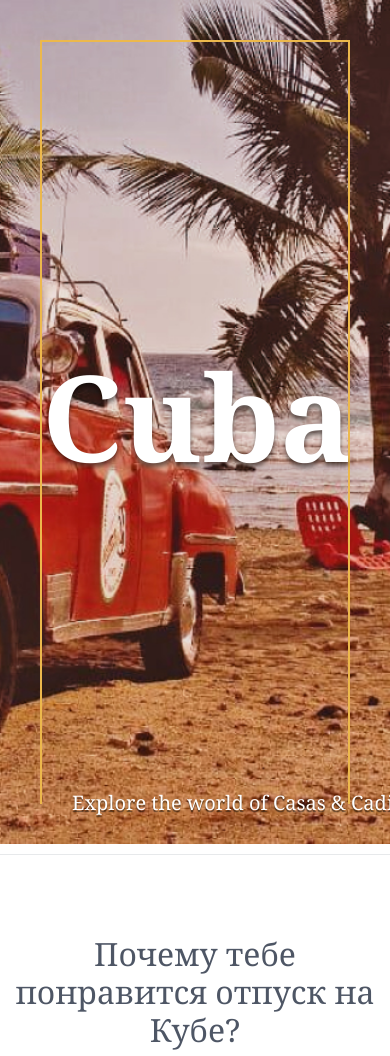
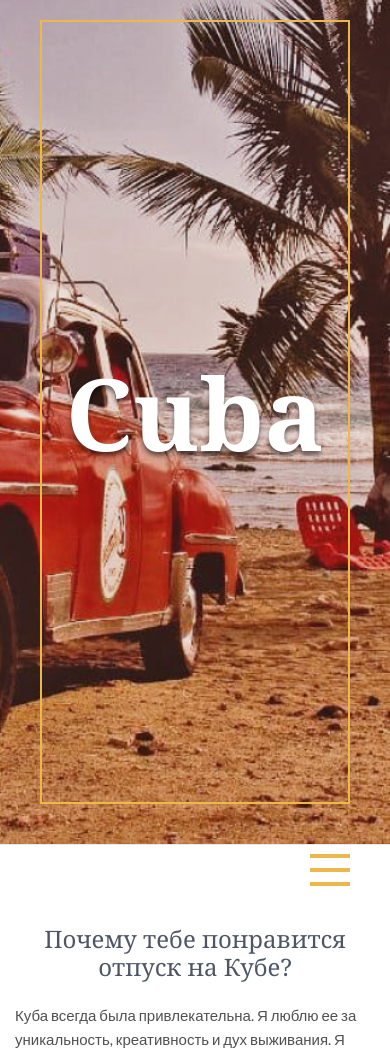
Before and after one commit to ESychev/Cuba, a plain HTML site: page index.html in a window 390 px wide. Shown: the top 1056 px of the page. Drawn offline with nearby package versions, Linux system fonts and the light colour scheme.

Commit message:
add adaptive

```diff
--- a/css/style.css
+++ b/css/style.css
@@ -466,7 +466,7 @@ body {
     display: none;
 }
 
-@media(max-width:700px) {
+@media(max-width: 700px) {
     .header__title {
         font-size: 120px;
         line-height: 150px;
@@ -474,16 +474,63 @@ body {
     .header__text {
         font-size: 20px;
     }
+    .menu {
+        position: relative;
+    }
     .menu__btn {
         display: block;
-        width: 60px;
+        width: 40px;
+        cursor: pointer;
+        position: absolute;
+        right: 40px;
+        top: 10px;
     }
     .menu__btn span {
         display: block;
         margin-bottom: 10px;
         background-color: #ECB84C;
+        height: 4px;
     }
     .menu__list {
         display: none;
+        padding-top: 60px;
+        text-align: center;
+        border-bottom: 4px solid #ECB84C;
+    }
+    .menu__list-link {
+        display: block;
+        border-bottom: 4px solid #ECB84C;
+    }
+    .menu__list-link:hover {
+        border-bottom: 4px solid transparent;
     }
 }
+
+@media(max-width: 540px) {
+    .header__text {
+        display: none;
+    }
+    .header__top-inner {
+        border-bottom: 2px solid #ECB84C;
+    }
+    .header__top {
+        padding-top: 20px;
+    }
+    .header__title {
+        font-size: 100px;
+    }
+    .title {
+        font-size: 24px;
+        line-height: 28px;
+    }
+    body {
+        font-size: 15px;
+        line-height: 24px;
+    }
+}
+
+@media(min-width: 700px) {
+    .menu__list {
+        display: flex !important;
+    }
+}
--- a/js/main.js
+++ b/js/main.js
@@ -4,5 +4,7 @@ $(function() {
         prevArrow: '<button type = "button" class = "slick-prev">  <img src="images/arrow-left.svg" alt=""> </ button>',
         nextArrow: '<button type = "button" class = "slick-next">  <img src="images/arrow-right.svg" alt=""> </ button>'
     });
-    $('.menu__btn').on('click', function() {});
+    $('.menu__btn').on('click', function() {
+        $('.menu__list').slideToggle();
+    });
 });
```
